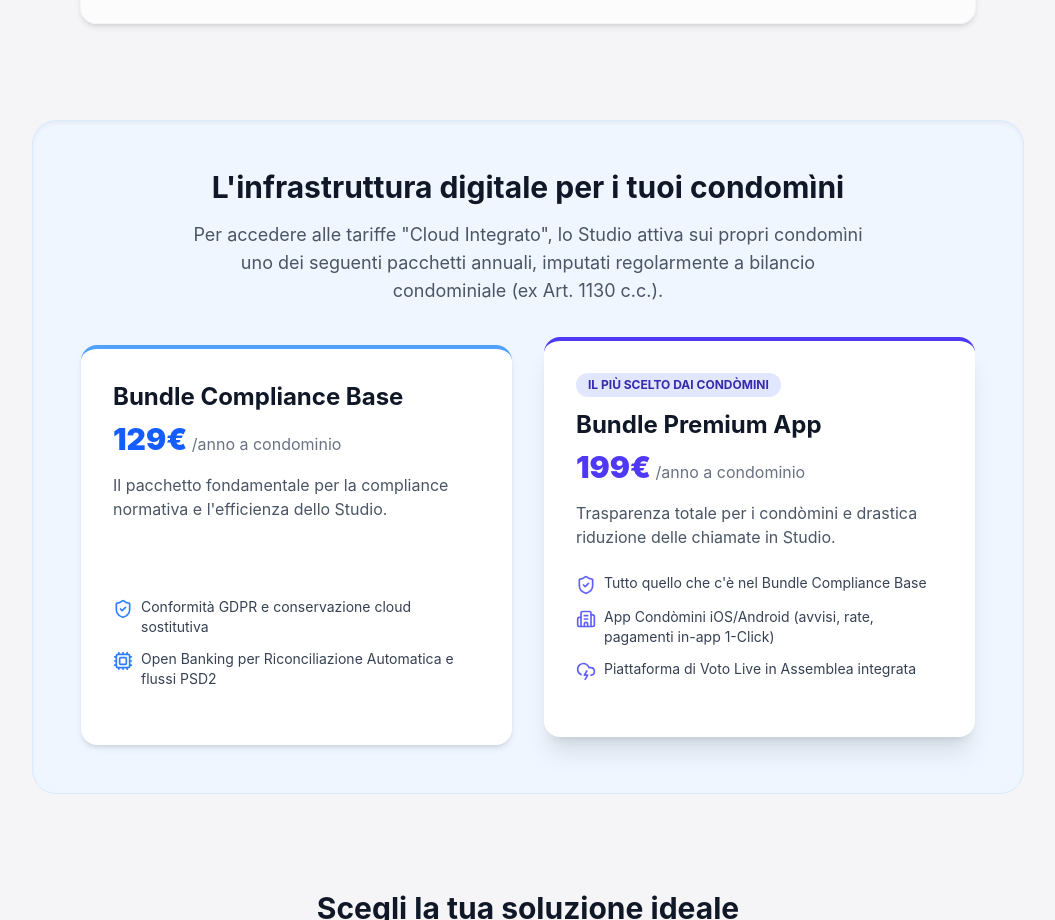
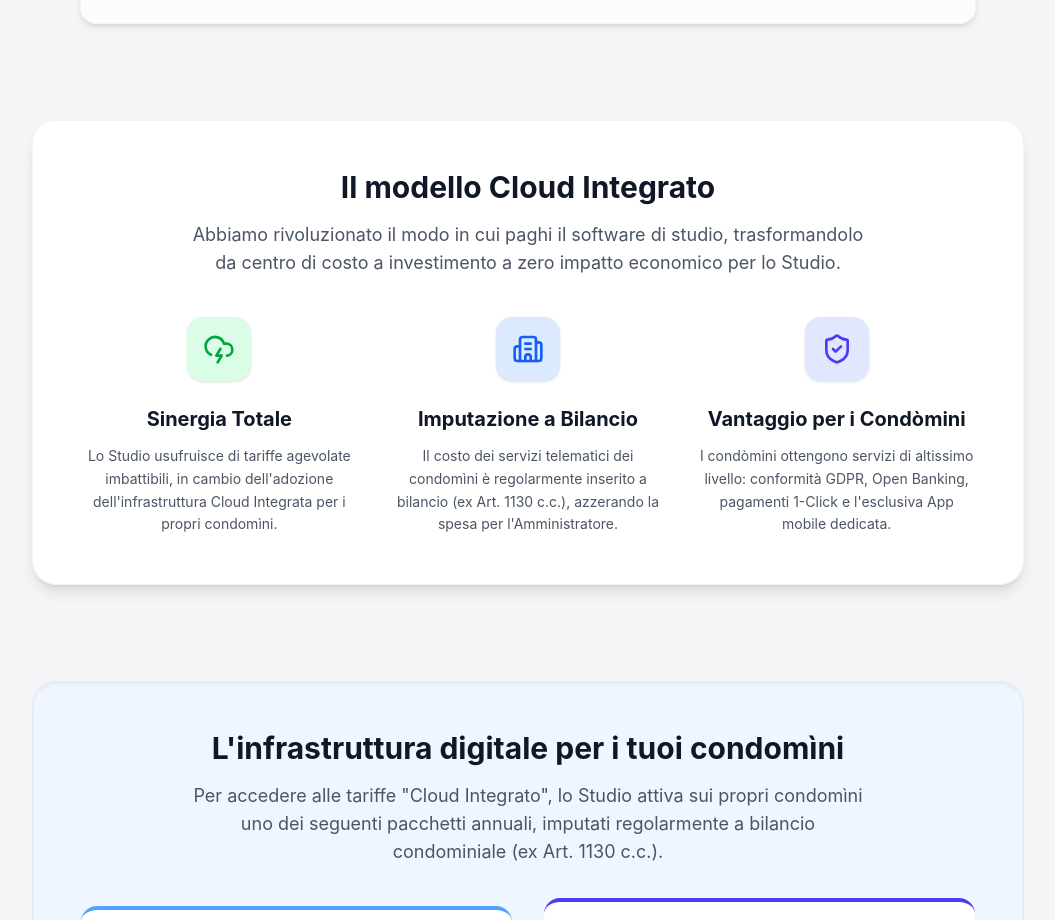
Before and after one commit to GabrieleMproject/M-PROJECT-WEBSITE, a React (Vite) app: page /condofast in a window 1280 px wide. Shown: the part 2180-3100 px from the top of the page, without its empty margins (112-1167 px from the left). Built offline with nearby package versions, Linux system fonts and the light colour scheme; no server answers; what react-google-recaptcha-v3 would draw is missing.

Commit message:
Update CondoFast.jsx

```diff
--- a/src/pages/CondoFast.jsx
+++ b/src/pages/CondoFast.jsx
@@ -87,6 +87,50 @@ export default function CondoFast() {
           <div className="bg-white/70 backdrop-blur-md border border-gray-100 shadow-md rounded-2xl p-6 md:p-8">
             <h4 className="text-xl font-bold text-gray-900 mb-2">I dati dei miei condòmini sono al sicuro?</h4>
             <p className="text-gray-600">Garantiamo i massimi standard di sicurezza del settore, con backup automatici e piena conformità alle normative GDPR.</p>
+          </div>
+        </div>
+      </div>
+
+      {/* Cos'è il Servizio Cloud Integrato */}
+      <div className="max-w-5xl mx-auto mb-24 px-4">
+        <div className="bg-white border border-gray-100 rounded-3xl p-8 md:p-12 shadow-lg">
+          <div className="text-center mb-10">
+            <h2 className="text-3xl font-bold text-gray-900 mb-4">Il modello Cloud Integrato</h2>
+            <p className="text-lg text-gray-600 max-w-2xl mx-auto">
+              Abbiamo rivoluzionato il modo in cui paghi il software di studio, trasformandolo da centro di costo a investimento a zero impatto economico per lo Studio.
+            </p>
+          </div>
+
+          <div className="grid md:grid-cols-3 gap-8">
+            <div className="text-center">
+              <div className="bg-green-100 w-16 h-16 mx-auto rounded-2xl flex items-center justify-center mb-6 shadow-sm">
+                <CloudLightning className="text-green-600 w-8 h-8" />
+              </div>
+              <h3 className="text-xl font-bold text-gray-900 mb-3">Sinergia Totale</h3>
+              <p className="text-gray-600 text-sm leading-relaxed">
+                Lo Studio usufruisce di tariffe agevolate imbattibili, in cambio dell'adozione dell'infrastruttura Cloud Integrata per i propri condomìni.
+              </p>
+            </div>
+
+            <div className="text-center">
+              <div className="bg-blue-100 w-16 h-16 mx-auto rounded-2xl flex items-center justify-center mb-6 shadow-sm">
+                <Building2 className="text-blue-600 w-8 h-8" />
+              </div>
+              <h3 className="text-xl font-bold text-gray-900 mb-3">Imputazione a Bilancio</h3>
+              <p className="text-gray-600 text-sm leading-relaxed">
+                Il costo dei servizi telematici dei condomìni è regolarmente inserito a bilancio (ex Art. 1130 c.c.), azzerando la spesa per l'Amministratore.
+              </p>
+            </div>
+
+            <div className="text-center">
+              <div className="bg-indigo-100 w-16 h-16 mx-auto rounded-2xl flex items-center justify-center mb-6 shadow-sm">
+                <ShieldCheck className="text-indigo-600 w-8 h-8" />
+              </div>
+              <h3 className="text-xl font-bold text-gray-900 mb-3">Vantaggio per i Condòmini</h3>
+              <p className="text-gray-600 text-sm leading-relaxed">
+                I condòmini ottengono servizi di altissimo livello: conformità GDPR, Open Banking, pagamenti 1-Click e l'esclusiva App mobile dedicata.
+              </p>
+            </div>
           </div>
         </div>
       </div>
```
